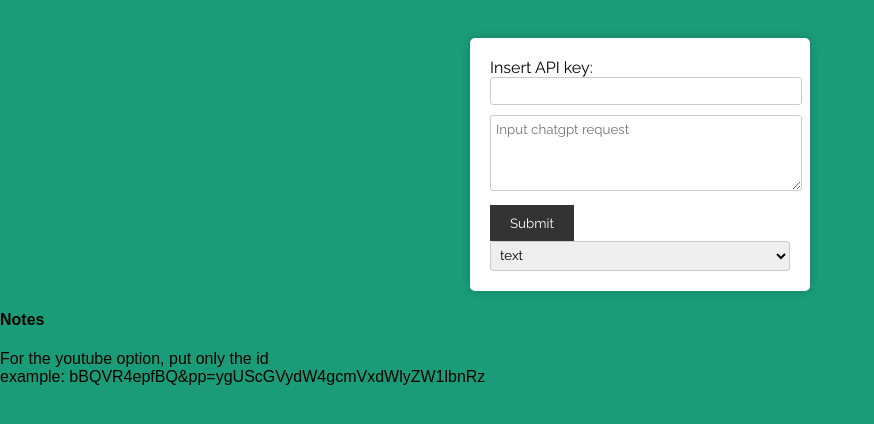
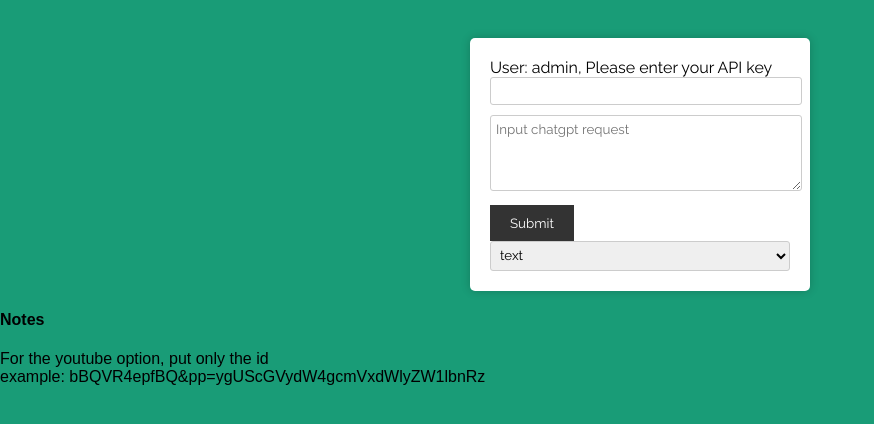
Before and after one commit to ethan-btst/cmpt276, a Flask app: page /chat in a window 1280 px wide. Shown: the part 148-572 px from the top of the page, without its empty margins (0-874 px from the left). Run offline with Flask 3, Linux system fonts and the light colour scheme; the visitor is signed in with stand-in values (Sample User, id 1).

Commit message:
Fix Username display in chat dashboard

```diff
--- a/templates/chat.html
+++ b/templates/chat.html
@@ -3,7 +3,7 @@
 <head>
     <meta charset="UTF-8">
     <meta name="viewport" content="width=device-width, initial-scale=1.0">
-    <title>CMPT 276 User: {{userResponse}}</title>
+    <title>CMPT 276 </title>
 
 
 
@@ -23,7 +23,7 @@
 
     <nav class="NBar">
         <div class="NBarDiv">
-            <div class="TxTOnBar"><a href="#">Project Name</a> </div>
+            <div class="TxTOnBar"><a href="#">Project Name </a> </div>
             <u1>
                 <li><a href="#">Text</a></li>
                 <li><a href="#">Youtube Video</a></li>
@@ -46,7 +46,7 @@
 
     <!-- Way to interact with chat gpt -->
     <form action="/chat" method="post">
-        Insert API key: <input type="text" name="api_key"><br>
+        User: {{userResponse}}, Please enter your API key  <input type="text" name="api_key"><br>
         <textarea rows="4" cols="50" name="chatbox" placeholder="Input chatgpt request"></textarea>
         <p>
             <input type="submit" value="Submit" >
```
